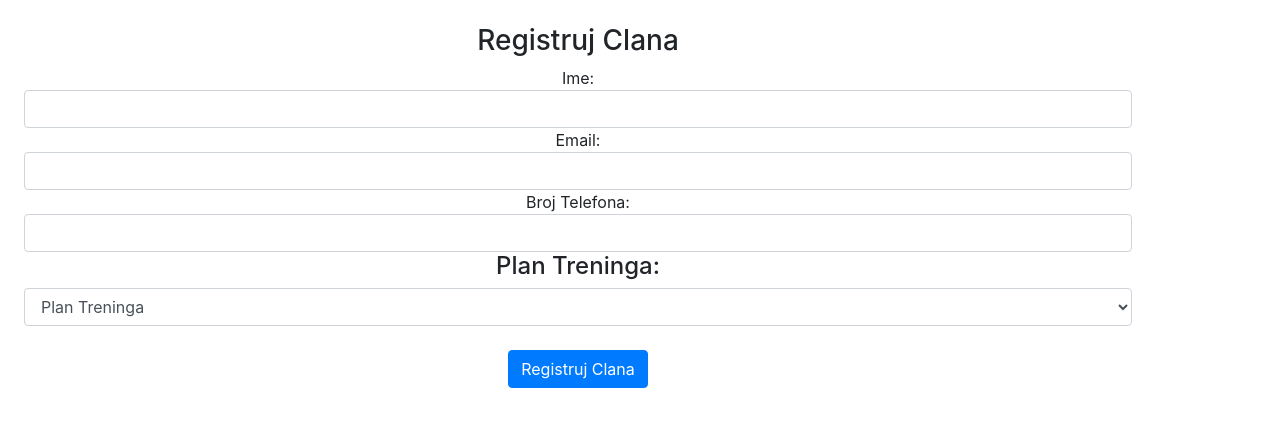
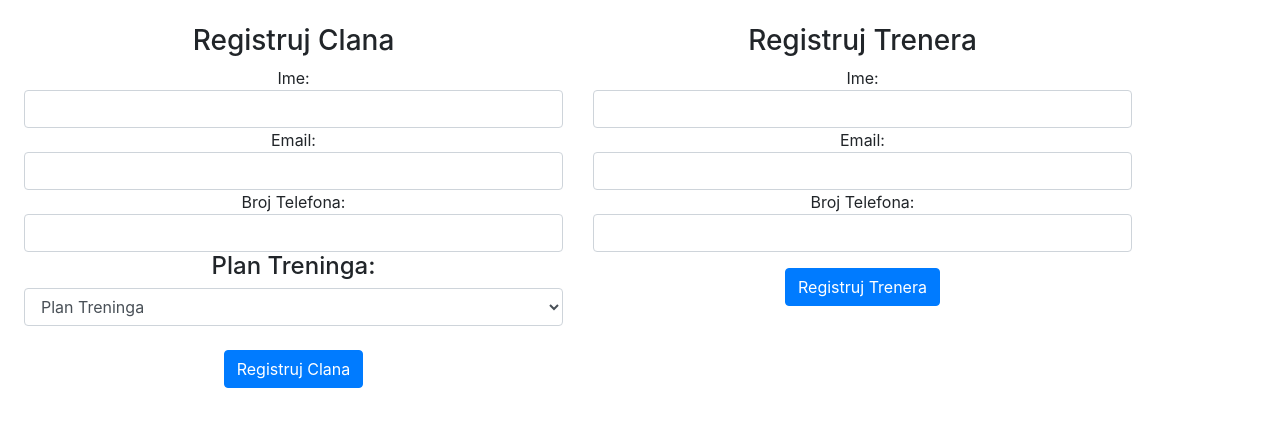
Before and after one commit to vuganebojsa/gym-management-php, a PHP site: page /admin_dashboard.php in a window 1280 px wide. Shown: the top 427 px of the page. Run offline with PHP 8.4, Linux system fonts and the light colour scheme; the visitor is signed in with stand-in values (Sample User, id 1); data that the repository does not hold is empty; some libraries are stand-ins or nearby versions.

Commit message:
Implemented trainer registration

```diff
--- a/admin_dashboard.php
+++ b/admin_dashboard.php
@@ -32,7 +32,7 @@ if(!isset($_SESSION['admin_id'])){
 
     <div class="row text-center">
 
-        <div class="col-12">
+        <div class="col-md-6 col-12">
             <h3> Registruj Clana </h3>
             <form action="register_member.php" method="post" enctype="multipart/form-data">
                 <div class="row">
@@ -76,6 +76,31 @@ if(!isset($_SESSION['admin_id'])){
             </form>
         </div>
 
+
+        <div class="col-md-6 col-12">
+            <h3> Registruj Trenera </h3>
+            <form action="register_trainer.php" method="post">
+                <div class="row">
+                    <div class="col-12">
+                        Ime: <input type="text" class="form-control" name="trainer_name">
+                    </div>
+                    <div class="col-12">
+                    Email: <input type="email" class="form-control" name="trainer_email">
+
+                    </div>
+                    <div class="col-12">
+                    Broj Telefona: <input type="text" class="form-control" name="trainer_phone_number">
+
+                    </div>
+                    <div class="col-12">
+                        <input class="btn btn-primary mt-3" type="submit" value="Registruj Trenera">
+
+                    </div>
+
+                </div>
+
+            </form>
+        </div>
     </div>
 
 </div>
```
Also changed, not shown: register_trainer.php (added, +25 -0 lines).
